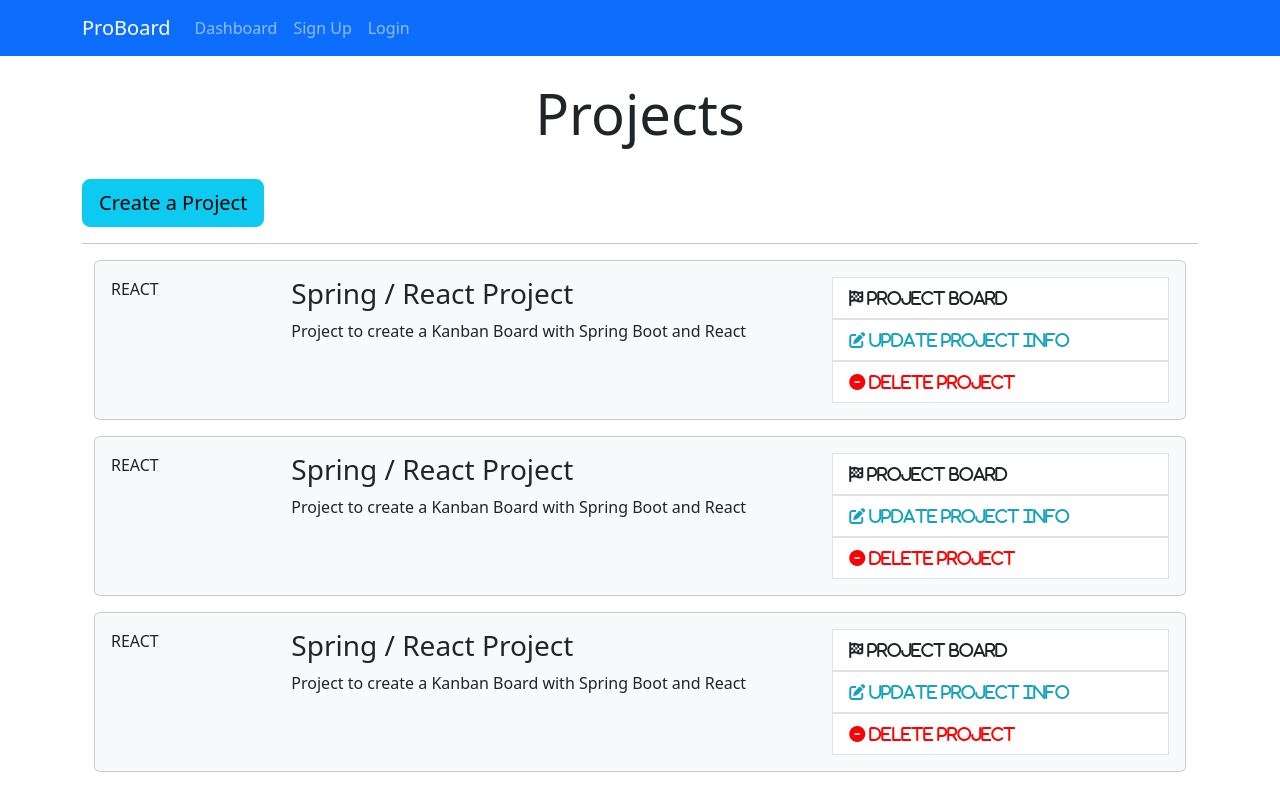
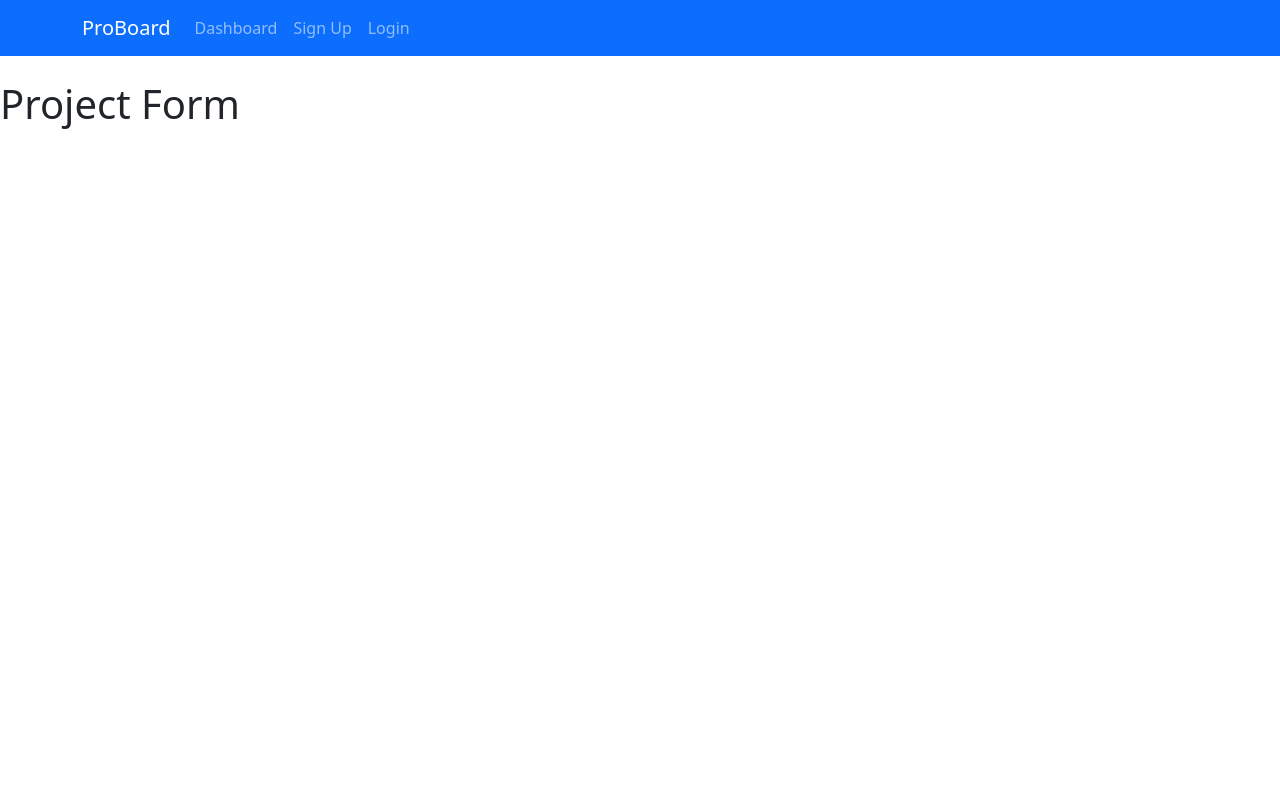
Before and after one commit to vasanthkandadi/PPMTool, a React (Create React App) app in the folder frontend/: page /addProject in a window 1280 px wide. Built offline with nearby package versions, Linux system fonts and the light colour scheme.

Commit message:
Added React Router

```diff
--- a/frontend/package.json
+++ b/frontend/package.json
@@ -13,6 +13,7 @@
         "bootstrap": "^5.3.3",
         "react": "^18.3.1",
         "react-dom": "^18.3.1",
+        "react-router-dom": "^6.26.1",
         "react-scripts": "5.0.1",
         "web-vitals": "^2.1.4"
     },
--- a/frontend/src/App.js
+++ b/frontend/src/App.js
@@ -2,13 +2,20 @@ import React from "react";
 import './App.css';
 import Dashboard from "./components/Dashboard";
 import Header from "./components/Layout/Header";
+import { BrowserRouter as Router, Route, Routes} from "react-router-dom";
+import AddProject from "./components/Project/AddProject";
 
 function App() {
   return (
-    <div className="App">
-      <Header/>
-      <Dashboard/>
-    </div>
+    <Router>
+      <div className="App">
+        <Header/>
+        <Routes>
+          <Route path="/dashboard" element = {<Dashboard/>}/>
+          <Route path = "/addProject" element = {<AddProject/>}/>
+        </Routes>
+      </div>
+    </Router>
   );
 }
 
--- a/frontend/src/components/Dashboard.js
+++ b/frontend/src/components/Dashboard.js
@@ -1,4 +1,5 @@
 
+import CreateProjectButton from "./Project/CreateProjectButton";
 import ProjectItem from "./Project/ProjectItem";
 import "/node_modules/bootstrap/dist/css/bootstrap.min.css";
 const Dashboard = () => {
@@ -9,9 +10,7 @@ const Dashboard = () => {
                     <div className="col-md-12">
                         <h1 className="display-4 text-center">Projects</h1>
                         <br />
-                        <a href="www.google.com" className="btn btn-lg btn-info">
-                            Create a Project
-                        </a>
+                        <CreateProjectButton/>
                         <br />
                         <hr />
                         <ProjectItem/>
--- /dev/null
+++ b/frontend/src/components/Project/AddProject.js
@@ -0,0 +1,12 @@
+
+
+const AddProject = () => {
+    return(
+
+        <div>
+            <h1>Project Form</h1>
+        </div>
+    )
+}
+
+export default AddProject;
--- /dev/null
+++ b/frontend/src/components/Project/CreateProjectButton.js
@@ -0,0 +1,15 @@
+import { Link } from "react-router-dom";
+
+const CreateProjectButton = () => {
+
+    return(
+
+        <div>
+            <Link to="/addProject" className="btn btn-lg btn-info">
+                            Create a Project
+            </Link>
+        </div>
+    )
+}
+
+export default CreateProjectButton;
```
Also changed, not shown: 1 other file (tests, documents, lock files or other folders).
